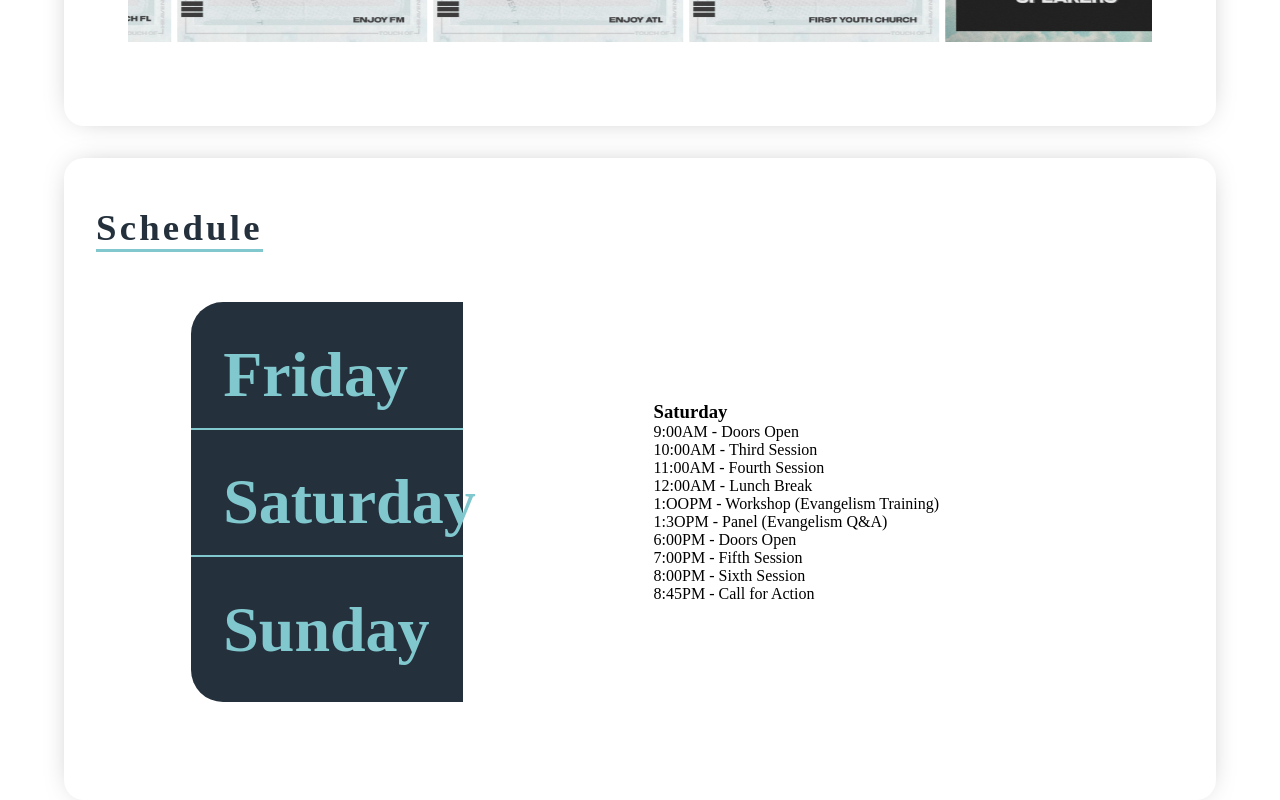
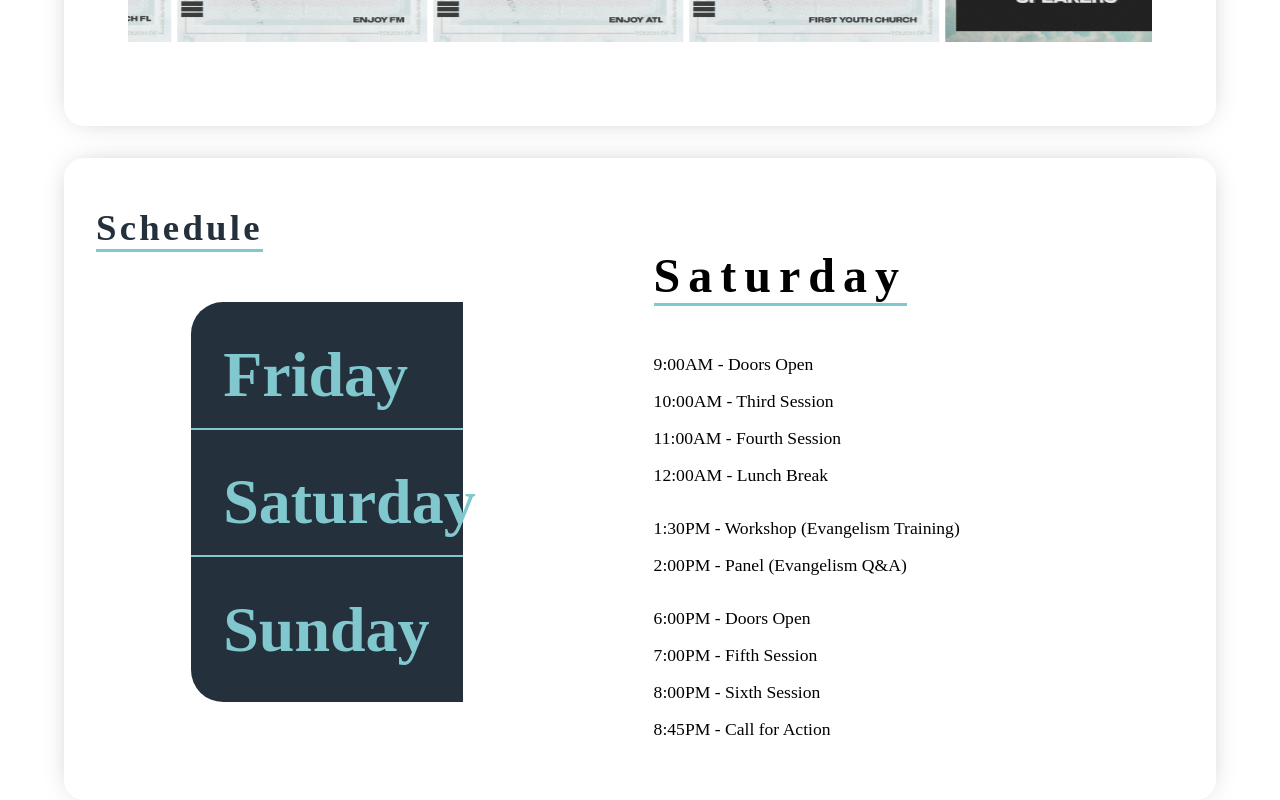
Before and after one commit to rmscrlos/enjoy, a React (Create React App) app: page / in a window 1280 px wide. Both pictures are taken after a click on the element "Saturday". Shown: the part 1004-1804 px from the top of the page. Built offline with nearby package versions, Linux system fonts and the light colour scheme.

Commit message:
completed schedule section

```diff
--- a/src/components/schedule/Schedule.css
+++ b/src/components/schedule/Schedule.css
@@ -51,16 +51,28 @@
 	width: 40%;
 }
 
-.friday {
+.day p {
 	font-size: 2rem;
 }
 
-.friday h3 {
+.day h3 {
+	font-size: 3rem;
 	border-bottom: 3px solid #81c8ce;
 	display: inline-block;
 	margin-bottom: 2rem;
+	letter-spacing: .5rem;
 }
 
-.friday ul p {
+.day ul p {
 	margin: 1rem 0;
 }
+
+.saturday ul p {
+	font-size: 1.1rem;
+}
+
+.ul__holder {
+	display: flex;
+	flex-flow: row wrap;
+	justify-content: space-between;
+}
--- a/src/components/schedule/Schedule.js
+++ b/src/components/schedule/Schedule.js
@@ -28,6 +28,7 @@ function Schedule() {
           }
           { show === 'saturday' && <div className="saturday day">
             <h3>Saturday</h3>
+            <div className="ul__holder">
               <ul>
                 <p>9:00AM - Doors Open</p>
                 <p>10:00AM - Third Session</p>
@@ -36,8 +37,8 @@ function Schedule() {
               </ul>
 
               <ul>
-                <p>1:OOPM - Workshop (Evangelism Training)</p>
-                <p>1:3OPM - Panel (Evangelism Q&A)</p>
+                <p>1:30PM - Workshop (Evangelism Training)</p>
+                <p>2:00PM - Panel (Evangelism Q&A)</p>
               </ul>
 
               <ul>
@@ -46,6 +47,7 @@ function Schedule() {
                 <p>8:00PM - Sixth Session</p>
                 <p>8:45PM - Call for Action</p>
               </ul>
+              </div>
             </div>
           }
           {show === 'sunday' && <div className="sunday day">
```
